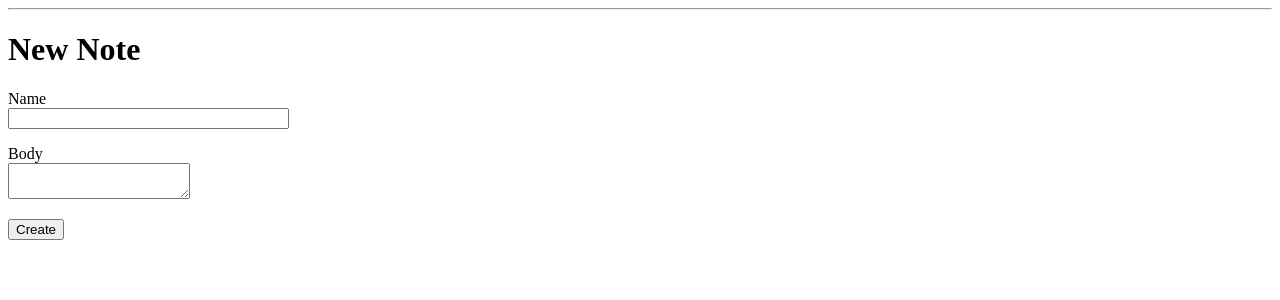
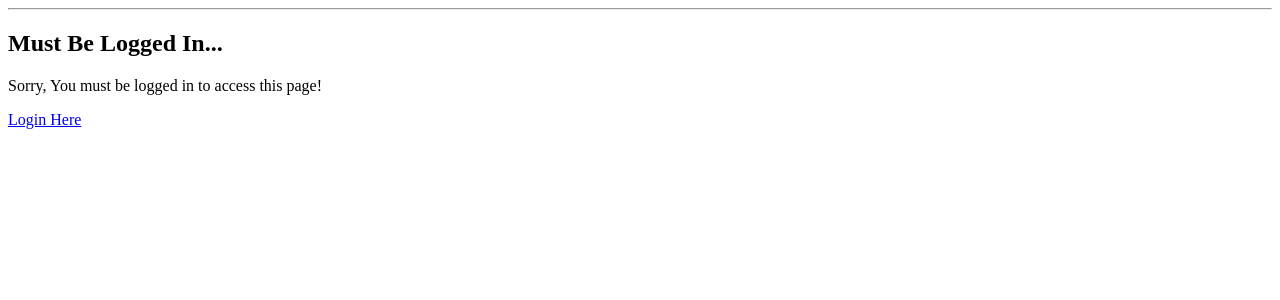
Before and after one commit to martintranthecoder/Noter, a Flask app: page /new_note in a window 1280 px wide. Shown: the top 300 px of the page. Run offline with Flask 3, Linux system fonts and the light colour scheme.

Commit message:
update on note deletion and viewing

```diff
--- a/app/routes.py
+++ b/app/routes.py
@@ -8,8 +8,8 @@ from app.models import User, Note
 @myapp.route("/")
 @myapp.route("/login", methods=['GET', 'POST'])
 def login():
-    if current_user.is_authenticated:
-        return redirect(url_for('main_page')) # not sure which page to refer to
+    # if current_user.is_authenticated:
+    #     return redirect(url_for('main_page')) # not sure which page to refer to
 
     form = LoginForm()
 
@@ -107,22 +107,31 @@ def hello():
 @myapp.route('/main_page')
 @login_required
 def main_page():
-    return render_template('main_page.html', name = current_user.username)
+    all_notes = Note.query.filter_by(user_id=current_user.id).all()
+    length = len(all_notes)
+    return render_template('main_page.html', name = current_user.username, user = current_user, notes = all_notes, length = length)
 
 @myapp.route('/new_note', methods=['GET','POST'])
 def new_note():
     form = AddNoteForm()
     if form.validate_on_submit():
-        note = Note(title=form.name.data, body=form.body.data, author=current_user)
+        note = Note(title=form.name.data, body=form.body.data, user_id=current_user.id)
         db.session.add(note)
         db.session.commit()
 
         return redirect(url_for('main_page'))
     return render_template('new_note.html', title='New Note', form=form)
 
-@myapp.route('/<int:note_id>/rm', methods=['POST'])
+@myapp.route('/delete/<int:note_id>', methods=['GET','POST'])
 def delete_note(note_id):
-    rnote = Notes.query.first_or_404(note_id)
-    db.session.delete(rnote)
-    db.session.commit()
-    return redirect(url_for('main_page'))
+    note = Note.query.filter_by(id=note_id).first()
+    if note:
+        db.session.delete(note)
+        db.session.commit()
+        flash("Note deleted.")
+    return render_template('main_page.html', name = current_user.username, user = current_user, notes = Note.query.filter_by(user_id=current_user.id).all(), length = len(Note.query.filter_by(user_id=current_user.id).all()))
+
+@myapp.route('/view/<int:note_id>', methods=['GET','POST'])
+def view_note(note_id):
+    note = Note.query.filter_by(id=note_id).first()
+    return render_template('note_view.html', note=note)
--- a/app/templates/main_page.html
+++ b/app/templates/main_page.html
@@ -48,7 +48,7 @@
           <div class="note-display">
             <div class= "container mt-3">
               <table class="table">
-                  {% if user.notes|length ==0  %}
+                   {% if length == 0  %}
                   <div class="alert alert-danger" role="alert">
                       There is no note, ADD your first note now!!
                   </div>
@@ -61,12 +61,12 @@
                       </tr>
                     </thead>
                     <tbody>
-                      {% for note in user.notes %}
+                      {% for note in notes %}
                       <tr>
                         <td>{{note.title}}</td>
                         <td>
                           <!-- <button type="button" data-toggle="modal" data-target="#exampleModal" class="btn btn-success btn-sm mx-2"><a href="/update/{{note.id}}">update</a></button> -->
-                          <a href="/update/{{note.id}}" type="button" class="btn btn-success btn-sm mx-2">View</button> <!--update the link-->
+                          <a href="/view/{{note.id}}" type="button" class="btn btn-success btn-sm mx-2">View</button> <!--update the link-->
                           <a href="/delete/{{note.id}}" type="button" class="btn btn-danger btn-sm mx-2">Delete</button> <!--update the link-->
                       </td>
                       </tr>
--- a/app/templates/new_note.html
+++ b/app/templates/new_note.html
@@ -1,19 +1,40 @@
 {% extends "base.html" %}
 
 {% block content %}
-        <h1>New Note</h1>
+{% for message in get_flashed_messages() %}
+	<div class="alert alert-warning alert-dismissible fade show" role="alert">
+	  {{ message }}
+	  <button type="button" class="btn-close" data-bs-dismiss="alert" aria-label="Close"></button>
+	</div>
+{% endfor %}
+
+{% if current_user.is_authenticated %}
+
+<h1>Add New Note</h1>
+	<br/>
+<div class="shadow p-3 mb-5 bg-body rounded">
 
         <form action="/new_note" method="post" >
             {{ form.hidden_tag() }}
-            <p>
-                {{ form.name.label }}<br>
-                {{ form.name(size=32) }}<br>
-            </p>
-            <p>
-                {{ form.body.label }}<br>
-                {{ form.body(size=32) }}<br>
-            </p>
-            <p>{{ form.submit() }}</p>
+
+                {{ form.name.label(class="form-label") }} <br>
+                {{ form.name(size=32, class="form-control") }}
+                <br>
+
+
+                {{ form.body.label(class="form-label") }} <br>
+                {{ form.body(class="form-control", rows="10") }}
+            <br>
+            {{ form.submit(class="btn btn-secondary") }}
         </form>
+</div>
+
+{% else %}
+<h2>Must Be Logged In...</h2>
+<p>Sorry, You must be logged in to access this page!</p>
+
+<a href="{{ url_for('login') }}">Login Here</a>
+
+{% endif %}
 
 {% endblock %}
```
Also changed, not shown: app/templates/note_view.html (added, +12 -0 lines), myapp.db.
